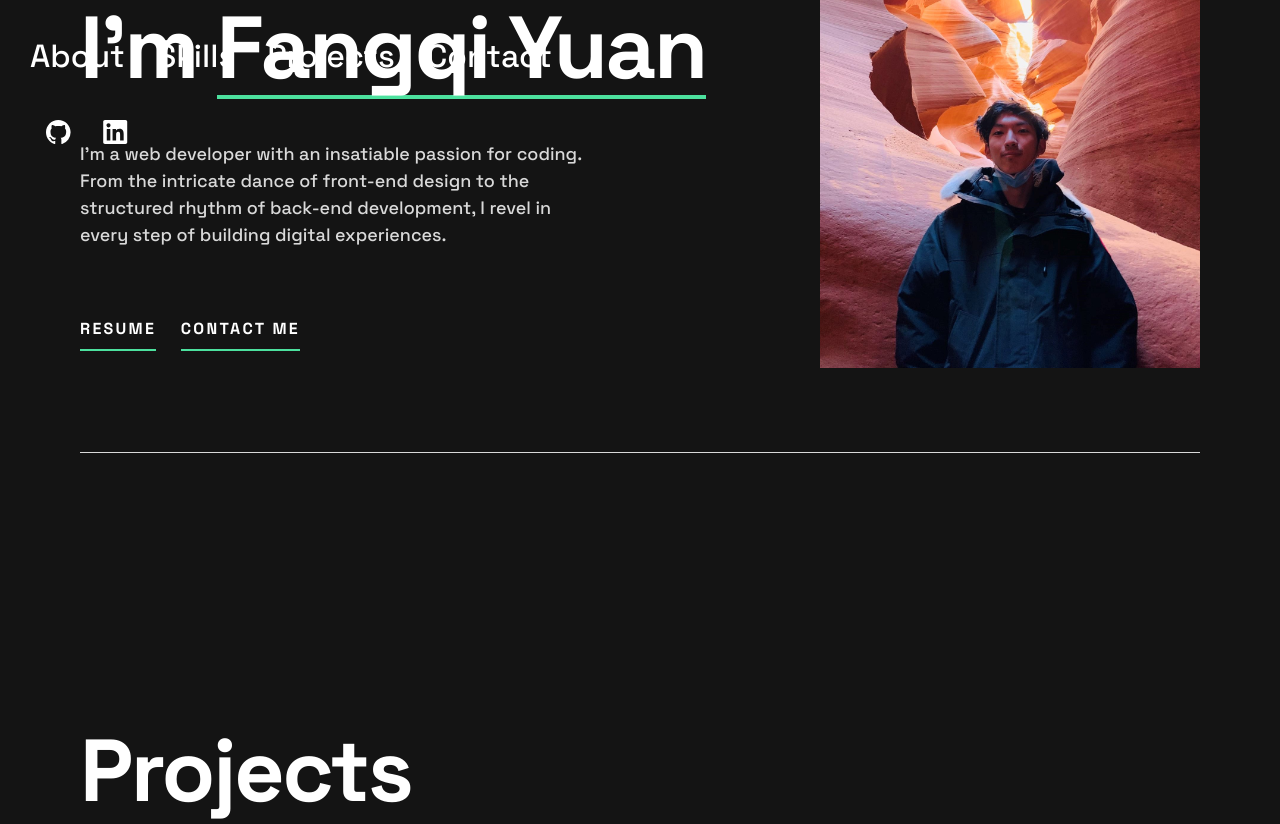
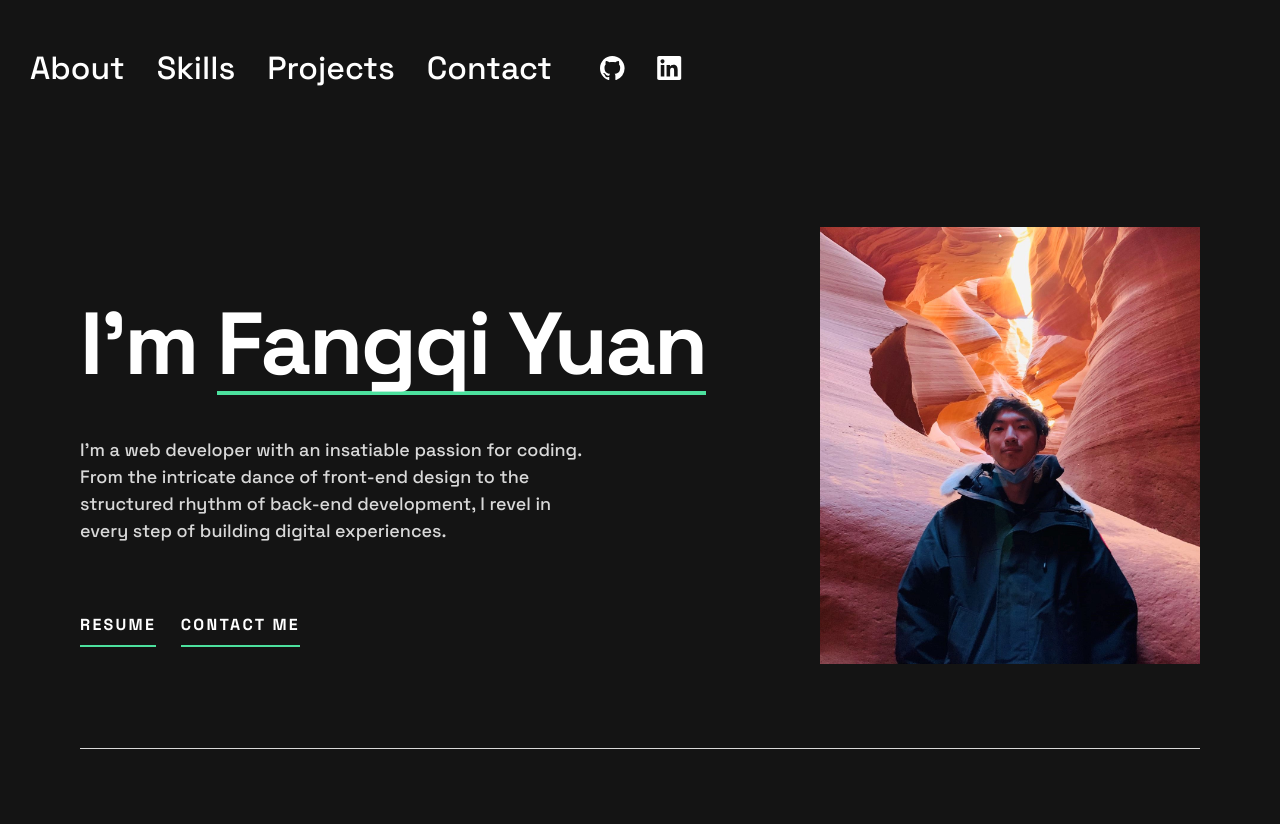
Before and after one commit to Niko-Yuan/Website-Portfolio, a plain HTML site: page public/index.html in a window 1280 px wide. Shown: the top 824 px of the page. Drawn offline with Linux system fonts and the light colour scheme.

Commit message:
Update css file

```diff
--- a/src/style.css
+++ b/src/style.css
@@ -158,9 +158,12 @@ svg {
 
 /* HEADER */
 .header {
-  position: fixed;
-  z-index: 1;
+  position: sticky;
+  top: 0;
+  z-index: 1000;
   margin-block-start: 20px;
+  width: calc(100% - 2rem);
+  max-width: var(--container);
 }
 
 .header__nav {
@@ -242,8 +245,8 @@ svg {
 }
 
 /*  HERO */
-
 .hero__wrapper {
+  margin-top: 200px;
   padding-bottom: 80px;
 }
 
```
